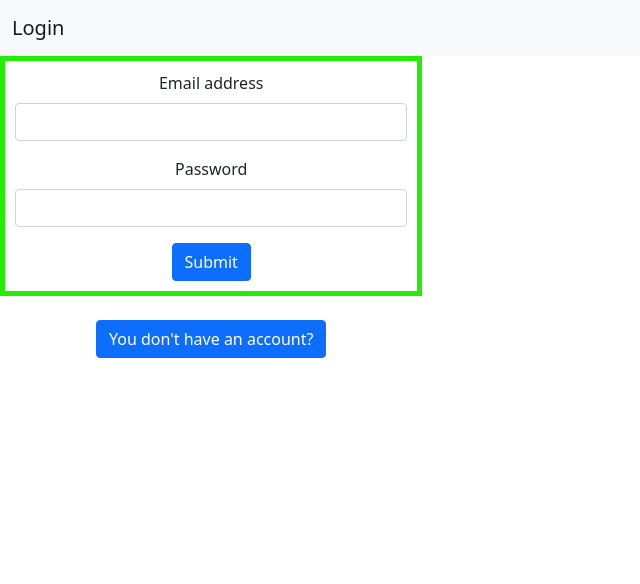
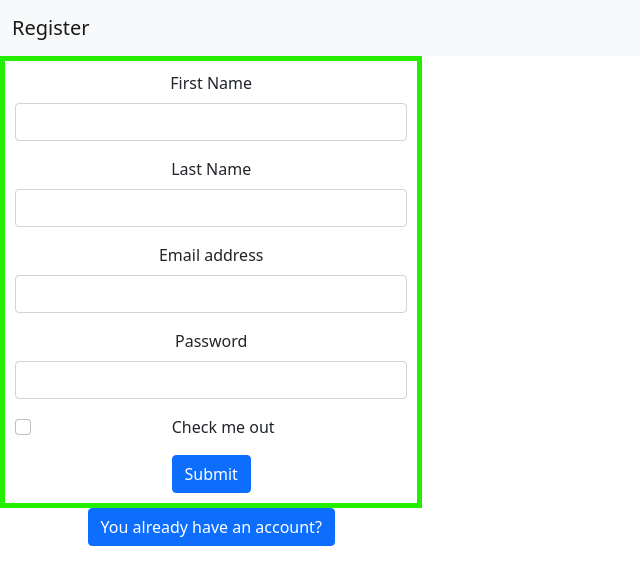
Before and after one commit to kizob123/fourfourplace, a React (Create React App) app in the folder fourfourplace/: page / in a window 1280 px wide. Both pictures are taken after a click on the element "You don't have an account?". Shown: the top 584 px of the page, without its empty margins (0-640 px from the left). Built offline with nearby package versions, Linux system fonts and the light colour scheme.

Commit message:
4th commit: adding login formcontrols from Logins wethher text says login or register

```diff
--- a/fourfourplace/src/App.js
+++ b/fourfourplace/src/App.js
@@ -6,10 +6,9 @@ import Logins from './components/Logins';
 function App() {
   return (
     <div className="App">
-      <Header />
+
       <Logins />
     </div>
   );
 }
-
 export default App;
--- a/fourfourplace/src/components/Header.js
+++ b/fourfourplace/src/components/Header.js
@@ -3,6 +3,7 @@ export default class Header extends React.Component{
     constructor(props){
         super(props)
         this.state= {
+            logOrReg:'Login',
             isLoggedIn:false,
             user:{
                 name:"",
@@ -13,13 +14,16 @@ export default class Header extends React.Component{
             }
         }
     }
+    componentDidMount(){
+      this.setState({logOrReg:this.props.logOrReg})
+    }
     render(){
         return (
             <div>
     <nav className="navbar navbar-expand-lg navbar-light bg-light"
     style={{display:this.state.isLoggedIn?"none":"block"}}>
   <div className="container-fluid">
-    <a className="navbar-brand" href="#">Login</a>
+    <a className="navbar-brand" href="#">{this.props.logOrReg}</a>
     </div>
     </nav>
 <nav className="navbar navbar-expand-lg navbar-light bg-light" style={{display:this.state.isLoggedIn?"block":"none"}}>
--- a/fourfourplace/src/components/Logins.js
+++ b/fourfourplace/src/components/Logins.js
@@ -1,11 +1,37 @@
 import React, { Component } from 'react';
+import Header from './Header';
 import Login from './reglog/Login';
+import Register from './reglog/Register';
 export default class Logins extends React.Component{
+    constructor(){
+        super()
+        this.state={
+            logNotReg:true,
+            headw:'Login'
+        }
+    }
     render(){
+        console.log(this.state);
         return(
+            <div>
+            <Header logOrReg={this.state.headw}/>
             <div style={{width:33+'%'}}>
-                <Login /><br/>
-                <div className="btn btn-primary">You don't have an account?</div>
+                <div style={{display: this.state.logNotReg?"block":'none'}}><Login /></div>
+                <div style={{display: this.state.logNotReg?"none":'block'}}><Register /></div>
+
+
+                <div className="btn btn-primary" onClick={()=>{
+                    this.setState((prev)=>{
+                        let test = prev.logNotReg
+                        let h=!test?'Login':'Register'
+                        console.log(test,h);
+                        return{
+                            logNotReg:!test,
+                            headw:h
+                        }
+                    })
+                }}>You {this.state.logNotReg?<span>don't</span>:<span>already</span>} have an account?</div>
+            </div>
             </div>
         )
     }
--- a/fourfourplace/src/components/reglog/Login.js
+++ b/fourfourplace/src/components/reglog/Login.js
@@ -1,7 +1,10 @@
 import React, { Component } from 'react';
+import Header from '../Header';
 export default class Login extends React.Component{
     render(){
         return(
+
+
 
 
           <div style={{width:'auto',margin:'auto',border: '5px solid #23ee00',padding: 10+'px' }}>
@@ -19,6 +22,7 @@ export default class Login extends React.Component{
 </form>
 </div>
 
+
         )
     }
 }
--- a/fourfourplace/src/components/reglog/Register.js
+++ b/fourfourplace/src/components/reglog/Register.js
@@ -1,4 +1,5 @@
 import React, { Component } from 'react';
+import Header from '../Header';
 export default class Register extends React.Component{
     render(){
         return(
@@ -28,6 +29,7 @@ export default class Register extends React.Component{
   <button type="submit" className="btn btn-primary">Submit</button>
 </form>
 </div>
+
         )
     }
 }
```
Also changed, not shown: 1 other file (tests, documents, lock files or other folders).
